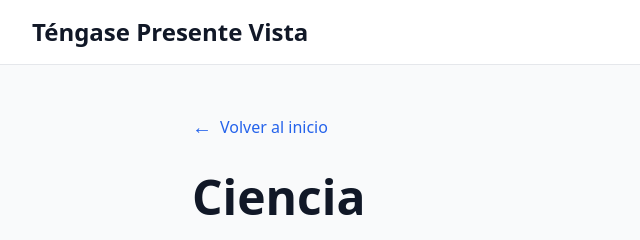
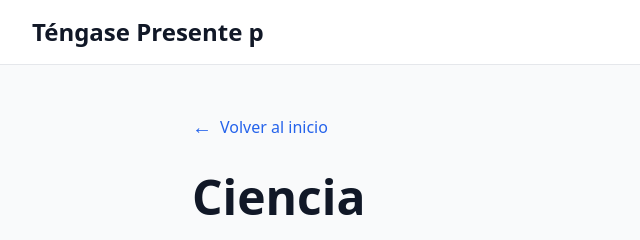
Before and after one commit to tengasepresente/tengasepresentevista, a plain HTML site: page pages/ciencia.html in a window 1280 px wide. Shown: the top 240 px of the page, 0-640 px from the left. Drawn offline with nearby package versions, Linux system fonts and the light colour scheme.

Commit message:
Update ciencia.html

```diff
--- a/pages/ciencia.html
+++ b/pages/ciencia.html
@@ -3,7 +3,7 @@
 <head>
     <meta charset="UTF-8">
     <meta name="viewport" content="width=device-width, initial-scale=1.0">
-    <title>Ciencia - Téngase Presente Vista</title>
+    <title>Ciencia - Téngase Presente </title>
     <link rel="preconnect" href="https://fonts.googleapis.com">
     <link rel="preconnect" href="https://fonts.gstatic.com" crossorigin>
     <link href="https://fonts.googleapis.com/css2?family=Inter:wght@300;400;500;600;700&display=swap" rel="stylesheet">
@@ -15,7 +15,7 @@
         <nav class="max-w-7xl mx-auto px-4 sm:px-6 lg:px-8">
             <div class="flex justify-between items-center h-16">
                 <div class="flex-shrink-0">
-                    <a href="../index.html" class="text-2xl font-bold text-gray-900">Téngase Presente Vista</a>
+                    <a href="../index.html" class="text-2xl font-bold text-gray-900">Téngase Presente p </a>
                 </div>
             </div>
         </nav>
```
